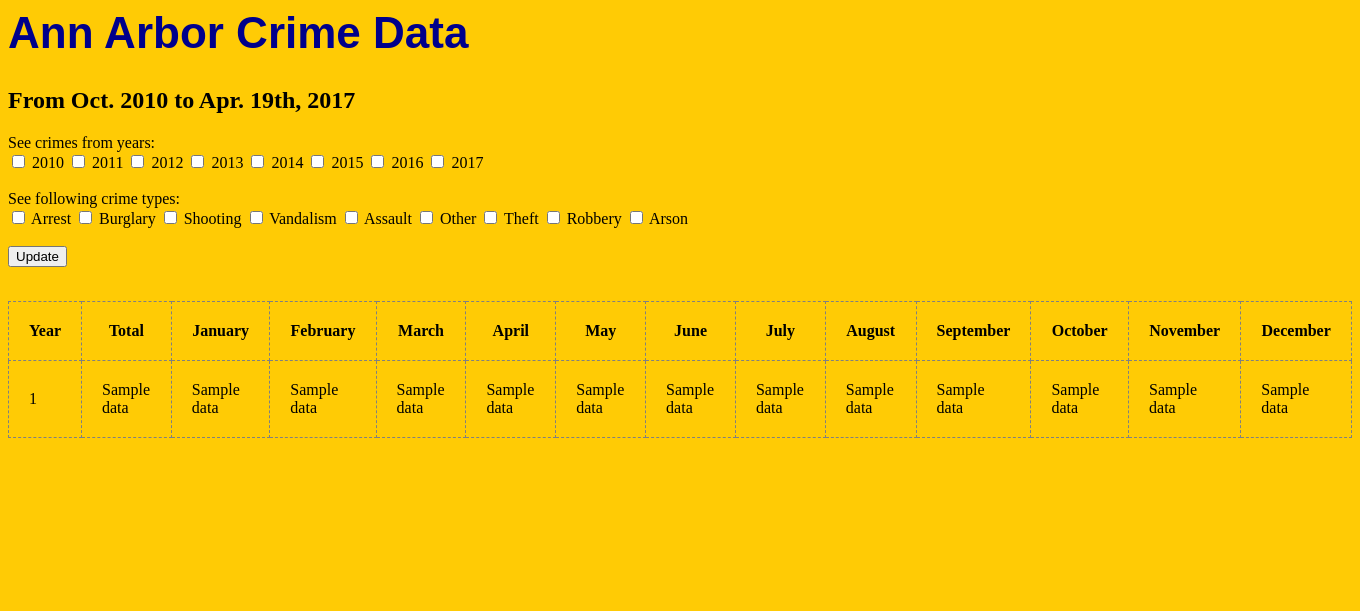
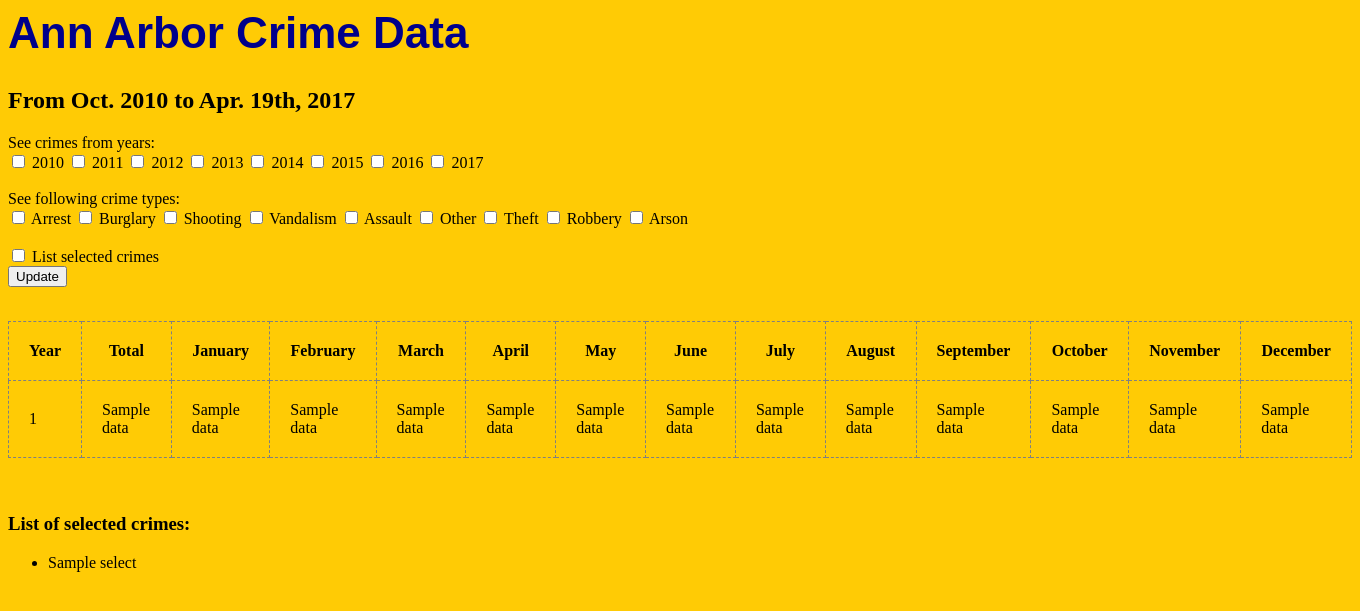
Before and after one commit to mclenard/507finalproject, a Flask app: template templates/crimedata.html in a window 1360 px wide. Shown: the top 611 px of the page. Run offline with Flask 2, Linux system fonts and the light colour scheme; the template is opened without the code that fills it: most values are stand-ins (such as "Sample title", 1, 10 or a date in 2020).

Commit message:
added list functionality

```diff
--- a/app.py
+++ b/app.py
@@ -28,9 +28,17 @@
                 types.append(int(response[key]))
 
         dl, sl = model.get_selected(types, years)
+
+        try:
+            if request.form['list'] == 'yes':
+                return render_template("crimedata.html", data=dl, select=sl)
+        except:
+            return render_template("crimedata.html", data=dl, select=
+            ["list option not selected"])
+
     else:
         dl, sl = model.get_selected([], [])
-    return render_template("crimedata.html", data=dl)
+        return render_template("crimedata.html", data=dl)
 
 if __name__ == '__main__':
     model.create_crime_list()
--- a/templates/crimedata.html
+++ b/templates/crimedata.html
@@ -24,6 +24,8 @@
     <input type="checkbox" name="type7" value="7"/> Theft
     <input type="checkbox" name="type8" value="8"/> Robbery
     <input type="checkbox" name="type9" value="9"/> Arson <br/>
+    <br/>
+    <input type="checkbox" name="list" value="yes"/> List selected crimes
     <br/>
     <input type="submit" name="update" value="Update"/>
     <br/>
@@ -66,3 +68,12 @@
     </tr>
 {% endfor %}
 </table>
+
+<br/>
+<br/>
+<h3> List of selected crimes: </h3>
+<ul>
+{% for s in select %}
+<li>{{s}}</li>
+{% endfor %}
+</ul>
```
